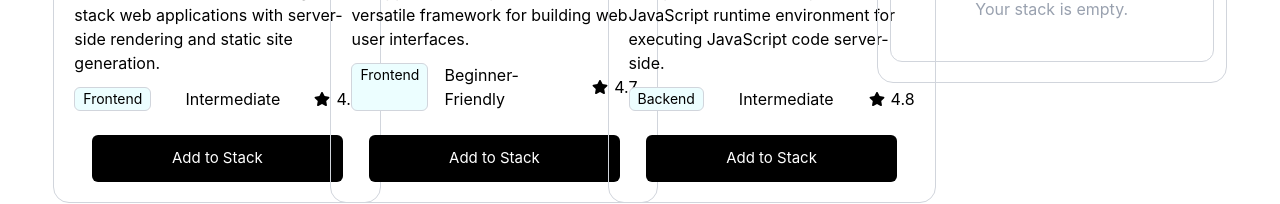
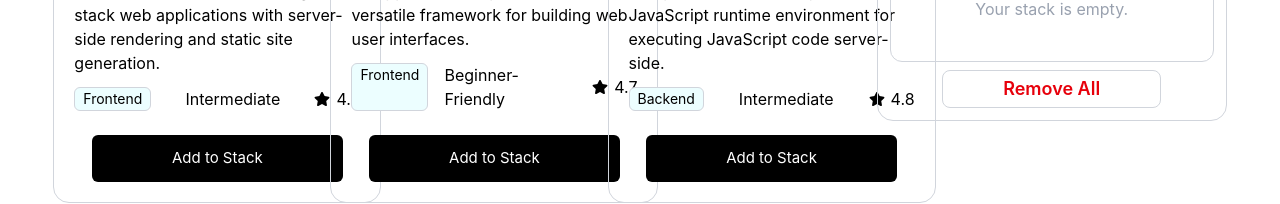
Before and after one commit to therealrifat/DevStack, a React (Vite) app: page / in a window 1280 px wide. Shown: the part 1035-1239 px from the top of the page. Built offline with nearby package versions, Linux system fonts and the light colour scheme.

Commit message:
feat: add all card remove button add

```diff
--- a/src/component/Technology/StackCard.tsx
+++ /dev/null
@@ -1,11 +0,0 @@
-
-
-const StackCard = () => {
-    return (
-        <div>
-
-        </div>
-    );
-};
-
-export default StackCard;
--- a/src/component/Technology/Technology.tsx
+++ b/src/component/Technology/Technology.tsx
@@ -14,6 +14,9 @@ interface TechnoProps {
 const Technology = ({dataPromise}:TechnoProps) => {
     const stacksData = use(dataPromise)
     const [addStack, setAddStack] =useState<Itechnology[]>([])
+    const handleAllCardRemove =()=>{
+        setAddStack([])
+    }
 
 
 
@@ -31,7 +34,7 @@ const Technology = ({dataPromise}:TechnoProps) => {
 
                 {/* staart yourcart section */}
                 <div>
-                    <div className=" border border-gray-300 md:w-87.5 w-150 rounded-2xl p-3 h-auto ">
+                    <div className=" border border-gray-300 md:w-87.5 w-150 rounded-2xl p-3 mx-auto ">
 
                         <div className="mx-auto md:mx-0">
                             <h3 className="font-semibold text-[20px]">Your Stack</h3>
@@ -40,6 +43,10 @@ const Technology = ({dataPromise}:TechnoProps) => {
                                 {addStack.length > 0 ? addStack.map(avStack => <YourStack key={avStack.id} avStack={avStack} addStack={addStack} setAddStack={setAddStack} /> ) : <div className="border border-gray-300 rounded-xl my-2">
                                 <p className=" py-10 text-center text-gray-400">Your stack is empty.</p>
                                 </div>}
+                            </div>
+
+                            <div className="flex justify-center">
+                                <button onClick={handleAllCardRemove} className="text-red-600 font-semibold text-lg border border-gray-300 py-1 px-15 rounded-lg">Remove All</button>
                             </div>
                         </div>
                     </div>
--- a/src/component/Technology/TechnologyCard.tsx
+++ b/src/component/Technology/TechnologyCard.tsx
@@ -32,7 +32,7 @@ const TechnologyCard = ({stack, addStack, setAddStack}:StackProps) => {
                 <span>{stack.difficulty}</span>
                 <span className="flex items-center gap-1.5"> <FaStar /> {stack.rating}</span>
             </div>
-            <button disabled={addStack.includes(stack)} onClick={handlesStackCart} className={`${addStack.includes(stack) ? " cursor-not-allowed bg-gray-300 " : "cursor-pointer"} bg-black text-white py-3 md:px-20 px-53 rounded-md mx-auto flex mt-6 md:text-[15px] text-[18px]`}>{addStack.includes(stack) ?   <span className="flex items-center gap-2"> <RxCheck className="text-lg" /> Added to card</span> : "Add to Stack"}</button>
+            <button disabled={addStack.includes(stack)} onClick={handlesStackCart} className={`${addStack.includes(stack) ? " cursor-not-allowed bg-gray-300 " : "cursor-pointer"} bg-black text-white py-3 md:px-20 px-53 rounded-md mx-auto flex mt-6 md:text-[15px] text-[16px]`}>{addStack.includes(stack) ?   <span className="flex items-center gap-2"> <RxCheck className="text-lg" /> Added to card</span> : "Add to Stack"}</button>
         </div>
     );
 };
```
Also changed, not shown: src/component/Technology/YourStack.tsx (line endings or trailing spaces).
